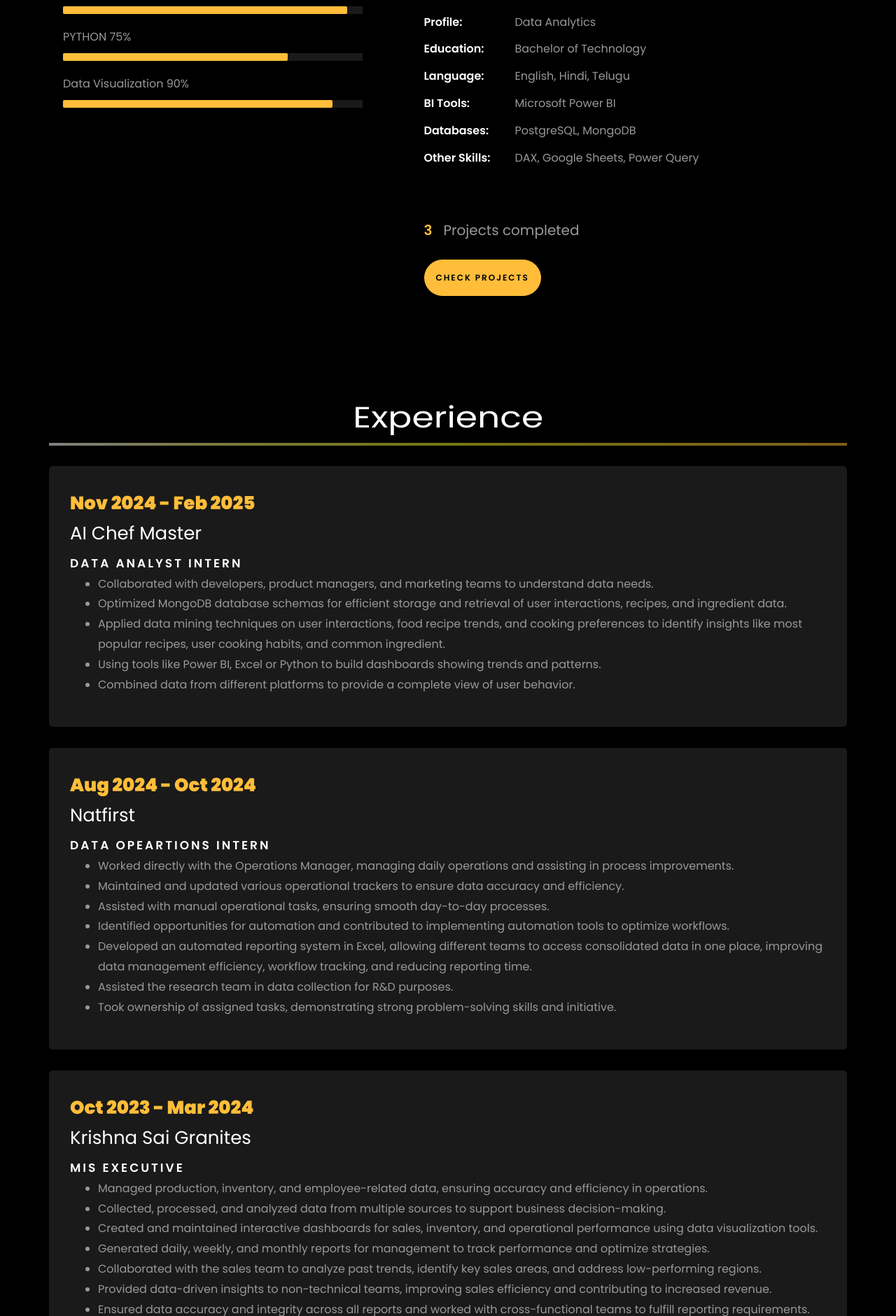
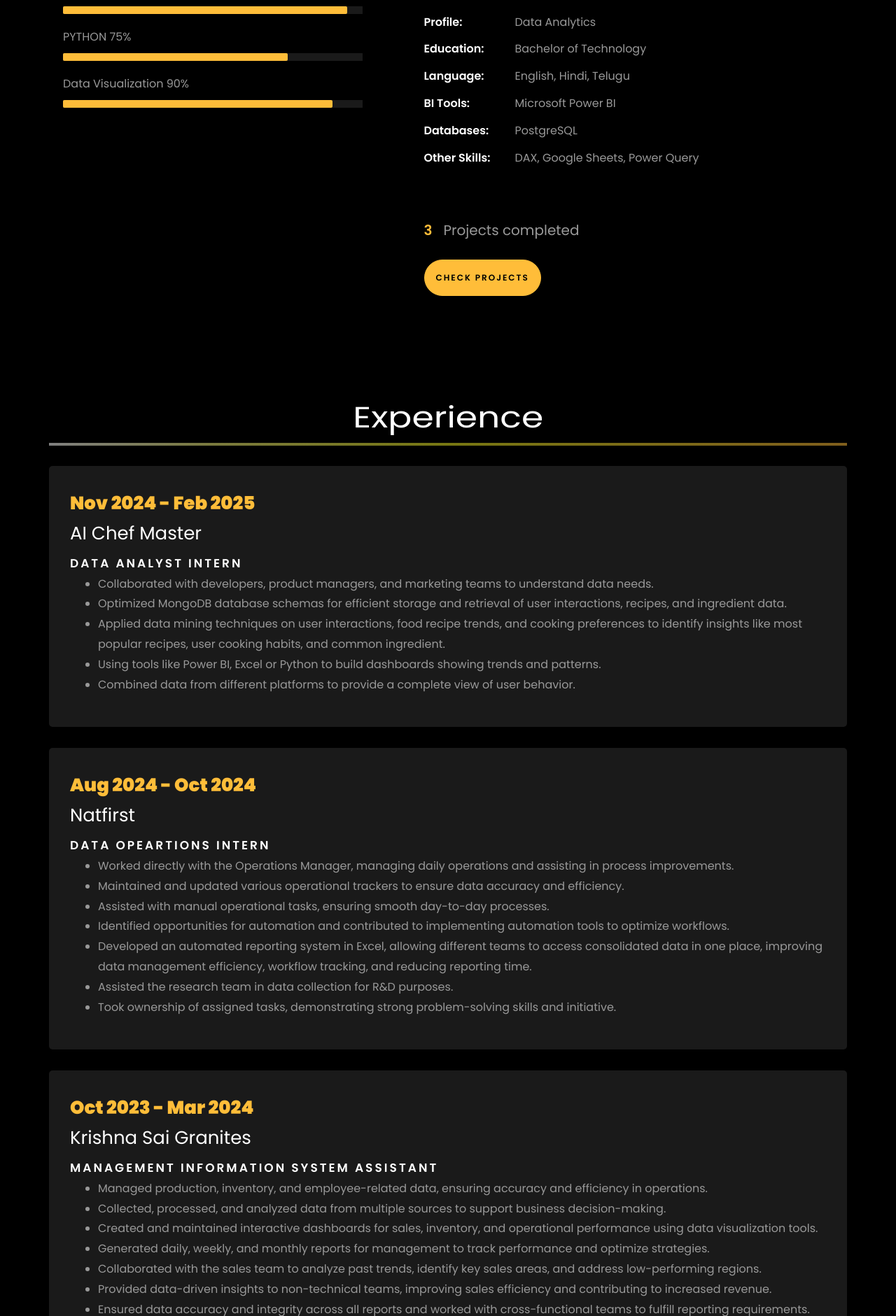
Before and after one commit to S1rajba5ha/sirajshaik_portfolio, a plain HTML site: page index.html in a window 1280 px wide. Shown: the part 883-2764 px from the top of the page at 70% size. Drawn offline with Linux system fonts and the light colour scheme; files whose address does not match are found by name.

Commit message:
Update index.html

```diff
--- a/index.html
+++ b/index.html
@@ -281,7 +281,7 @@
 									<li class="d-flex"><span>Education:</span> <span>Bachelor of Technology</span></li>
 									<li class="d-flex"><span>Language:</span> <span>English, Hindi, Telugu</span></li>
 									<li class="d-flex"><span>BI Tools:</span> <span>Microsoft Power BI</span></li>
-									<li class="d-flex"><span>Databases:</span> <span>PostgreSQL, MongoDB</span></li>
+									<li class="d-flex"><span>Databases:</span> <span>PostgreSQL</span></li>
 									<li class="d-flex"><span>Other Skills:</span> <span>DAX, Google Sheets, Power Query</span></li>
 									<!-- <li class="d-flex"><span>Interest:</span> <span>Traveling, Travel Photography, Teaching</span></li> -->
 
@@ -371,7 +371,7 @@
 			<div class="resume-wrap ftco-animate">
 					<span class="date">Oct 2023 - Mar 2024</span>
 					<h2>Krishna Sai Granites</h2>
-					<span class="position">MIS Executive</span>
+					<span class="position">Management information System Assistant</span>
 					<!-- <p class="mt-4">Merkle, a leading CXM and media company with over 10K+ professionals globally. It's a part of Dentsu International.  -->
 					<ul>
 						<li>Managed production, inventory, and employee-related data, ensuring accuracy and efficiency in operations. </li>
```
